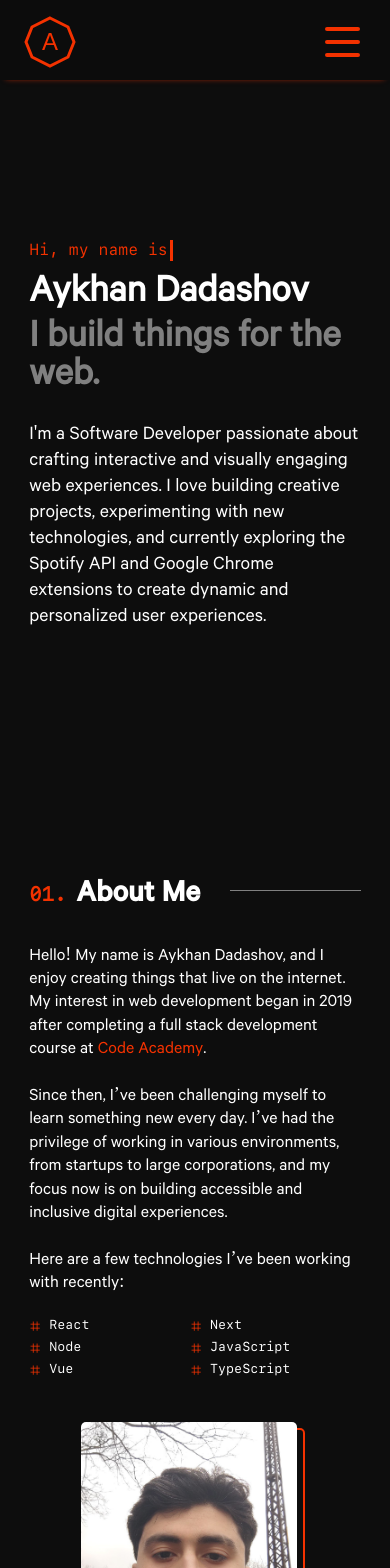
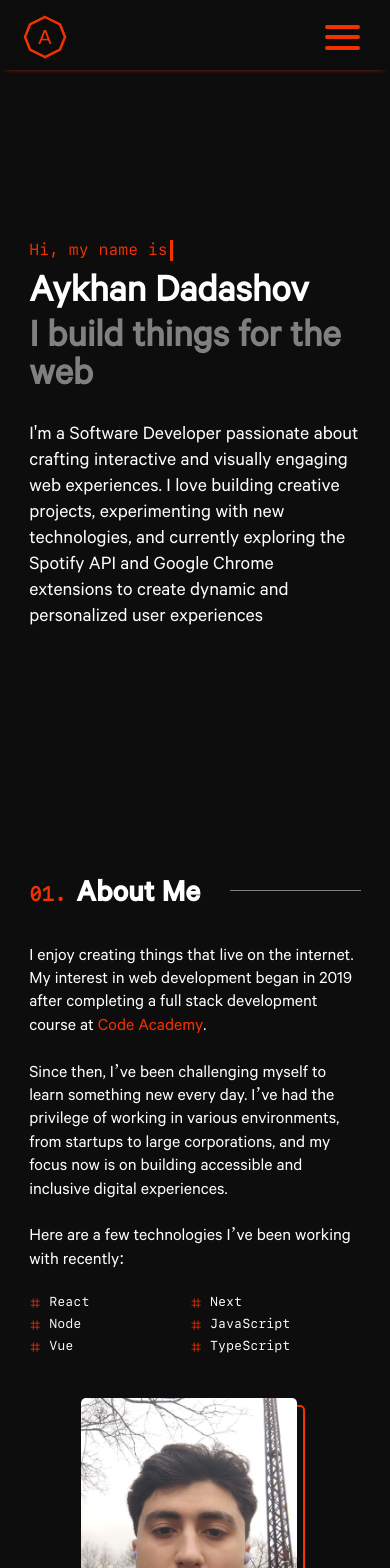
Before and after one commit to Ayxan1110/Portfolio, a Nuxt app: page / in a window 390 px wide. Shown: the top 1568 px of the page. Built offline with nearby package versions, Linux system fonts and the light colour scheme.

Commit message:
fix: cv was updated, some small css and text issues were fixed

```diff
--- a/components/About.vue
+++ b/components/About.vue
@@ -6,7 +6,7 @@
     <div class="about-info">
       <h3 class="section-header"><span class="nums-content">01.</span> About Me</h3>
       <p class="about-text">
-        Hello! My name is Aykhan Dadashov, and I enjoy creating things that live on the internet.
+        I enjoy creating things that live on the internet.
         My interest in web development began in 2019 after completing a full stack development course at <a target="_blank" href="https://code.edu.az/" class="link">Code Academy</a>.
         <br />
         <br />
--- a/components/Experience.vue
+++ b/components/Experience.vue
@@ -47,7 +47,7 @@ const showJob = (name) => {
           <p class="job-date">Jul - Aug 2021</p>
           <ul class="job-info list">
             <li>
-              Gained hands-on experience in machine learning engineering and Python frameworks such as TensorFlow
+              Gained hands-on experience in machine learning engineering and Python frameworks such as TensorFlow.
             </li>
             <li>
               Learned the basics of machine learning engineering, as well as
@@ -70,10 +70,10 @@ const showJob = (name) => {
           <p class="job-date">Jul - Nov 2021</p>
           <ul class="job-info list">
             <li>
-              Developed web parsers using Python and libraries like BeautifulSoup, Selenium, and Flask
+              Developed web parsers using Python and libraries like BeautifulSoup, Selenium, and Flask.
             </li>
             <li>
-              Contributed in the Front-end and the Back-end of different
+              Contributed in the Front-end and the Back-end of different.
               projects.
             </li>
             <li>
@@ -99,7 +99,7 @@ const showJob = (name) => {
               use of Next.js server-side rendering and optimization techniques.
             </li>
             <li>
-              Designed and implemented interactive mini-games, improving user engagement
+              Designed and implemented interactive mini-games, improving user engagement.
             </li>
             <li>
               Automated workflows by implementing CI/CD pipelines using GitHub Actions, increasing deployment efficiency.
@@ -109,7 +109,7 @@ const showJob = (name) => {
         <div class="expo-div" v-if="activeJob === 'bonapp'">
           <h3 class="job-title">
             Front-End Developer
-            <a href="https://webzool.io/" target="_blank" class="text-lg link">
+            <a href="https://bonapp.group/" target="_blank" class="text-lg link">
               <At />BonApp
             </a>
           </h3>
@@ -117,17 +117,21 @@ const showJob = (name) => {
           <ul class="job-info list">
             <li>
               Collaborated on building scalable web applications using React,
-              ensuring responsiveness and performance optimization
+              ensuring responsiveness and performance optimization.
             </li>
             <li>
-              Implemented state management with Redux to maintain predictable and efficient UI workflows
+              Implemented state management with Redux to maintain predictable and efficient UI workflows.
             </li>
             <li>
-              Adopted Monorepo architecture to unify codebases and streamline development across multiple projects
+              Adopted Monorepo architecture to unify codebases and streamline development across multiple projects.
             </li>
             <li>
               Used Azure DevOps for task creation, branch management, and fostering
               seamless collaboration in agile development workflows.
+            </li>
+            <li>
+              Designed wireframes and prototypes for a large-scale project using Figma,
+              facilitating clear communication between design and development teams.
             </li>
           </ul>
         </div>
--- a/components/Introduction.vue
+++ b/components/Introduction.vue
@@ -2,9 +2,9 @@
   <div class="my-auto py-60">
     <h2 class="asas animate__animated animate__fadeInUp">Hi, my name is</h2>
     <h1 class="name animate__animated animate__fadeInUp" style="animation-delay: 1.2s;">Aykhan Dadashov</h1>
-        <h3 class="sasa animate__animated animate__fadeInUp" style="animation-delay: 1.2s;">I build things for the web.</h3>
+    <h3 class="sasa animate__animated animate__fadeInUp" style="animation-delay: 1.2s;">I build things for the web</h3>
     <p class="text-white animate__animated animate__fadeInUp" style="animation-delay: 1.2s;">
-          I'm a Software Developer passionate about crafting interactive and visually engaging web experiences. I love building creative projects, experimenting with new technologies, and currently exploring the Spotify API and Google Chrome extensions to create dynamic and personalized user experiences.
+      I'm a Software Developer passionate about crafting interactive and visually engaging web experiences. I love building creative projects, experimenting with new technologies, and currently exploring the Spotify API and Google Chrome extensions to create dynamic and personalized user experiences
     </p>
   </div>
 </template>
--- a/components/MainHeader.vue
+++ b/components/MainHeader.vue
@@ -60,7 +60,7 @@ onUnmounted(() => {
             <a href="#contact"><span class="nums-header">04.</span> Contact</a>
           </li>
         </ul>
-        <a href="/AykhanDadashov_CV2025.pdf" target="_blank" class="resume-btn animate__animated animate__fadeInDown" style="animation-delay: 0.6s;">Resume</a>
+        <a href="/AykhanDadashov_CV.pdf" target="_blank" class="resume-btn animate__animated animate__fadeInDown" style="animation-delay: 0.6s;">Resume</a>
       </div>
       <div class="menu-icon animate__animated animate__fadeIn" @click="toggleMenu">
         <div></div>
@@ -82,7 +82,7 @@ onUnmounted(() => {
             <a href="#contact"><span class="nums-header">04.</span> Contact</a>
           </li>
           <div class="mt-24">
-            <a href="/AykhanDadashov_CV2025.pdf" target="_blank" class="resume-btn">Resume</a>
+            <a href="/AykhanDadashov_CV.pdf" target="_blank" class="resume-btn">Resume</a>
           </div>
         </ul>
       </div>
@@ -116,7 +116,7 @@ onUnmounted(() => {
 
 .menu-icon {
   width: 35px;
-  height: 30px;
+  height: 25px;
   display: none;
   justify-content: space-between;
   flex-direction: column;
@@ -220,4 +220,14 @@ onUnmounted(() => {
   }
 }
 
+@media screen and (max-width: 500px) {
+  .header-nav {
+    height: 70px;
+  }
+  .header-logo svg {
+    width: 50px;
+    height: 50px;
+  }
+}
+
 </style>
```
Also changed, not shown: 1 other file (tests, documents, lock files or other folders). Lines whose indentation alone changed are shown as unchanged.
